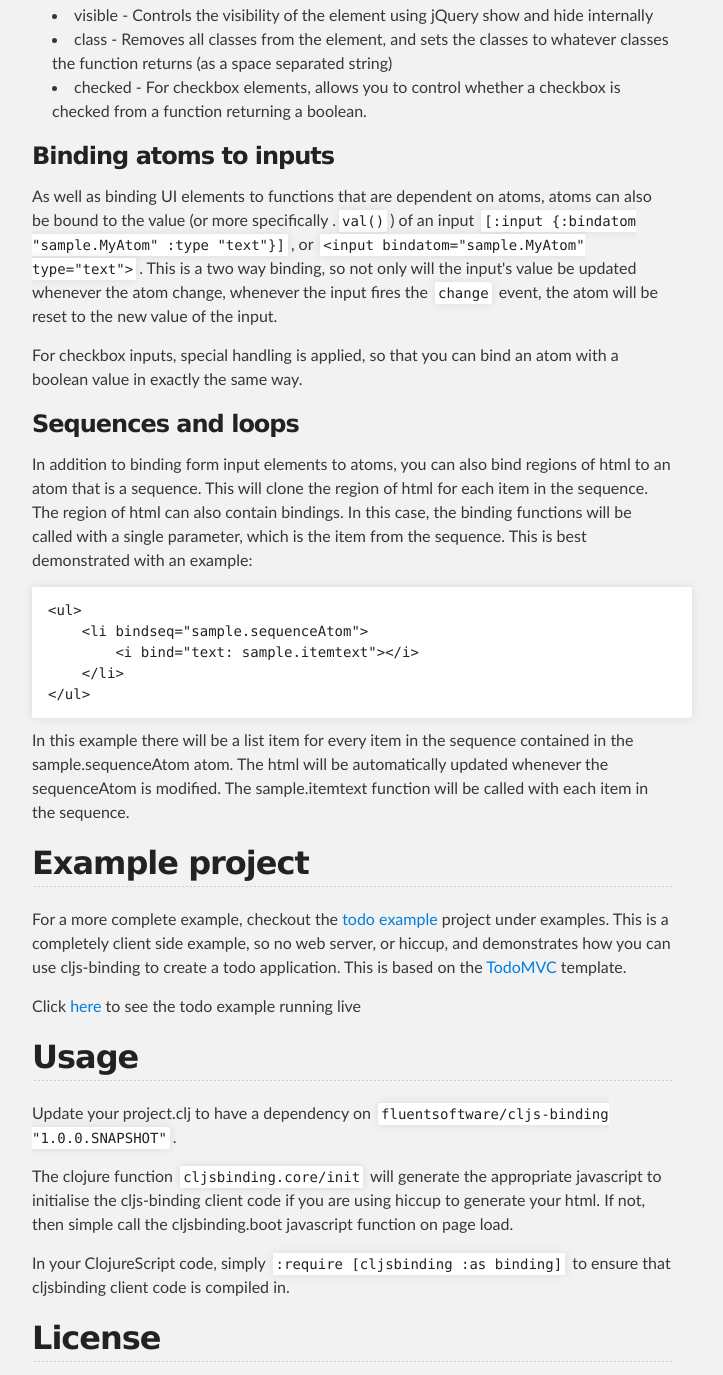
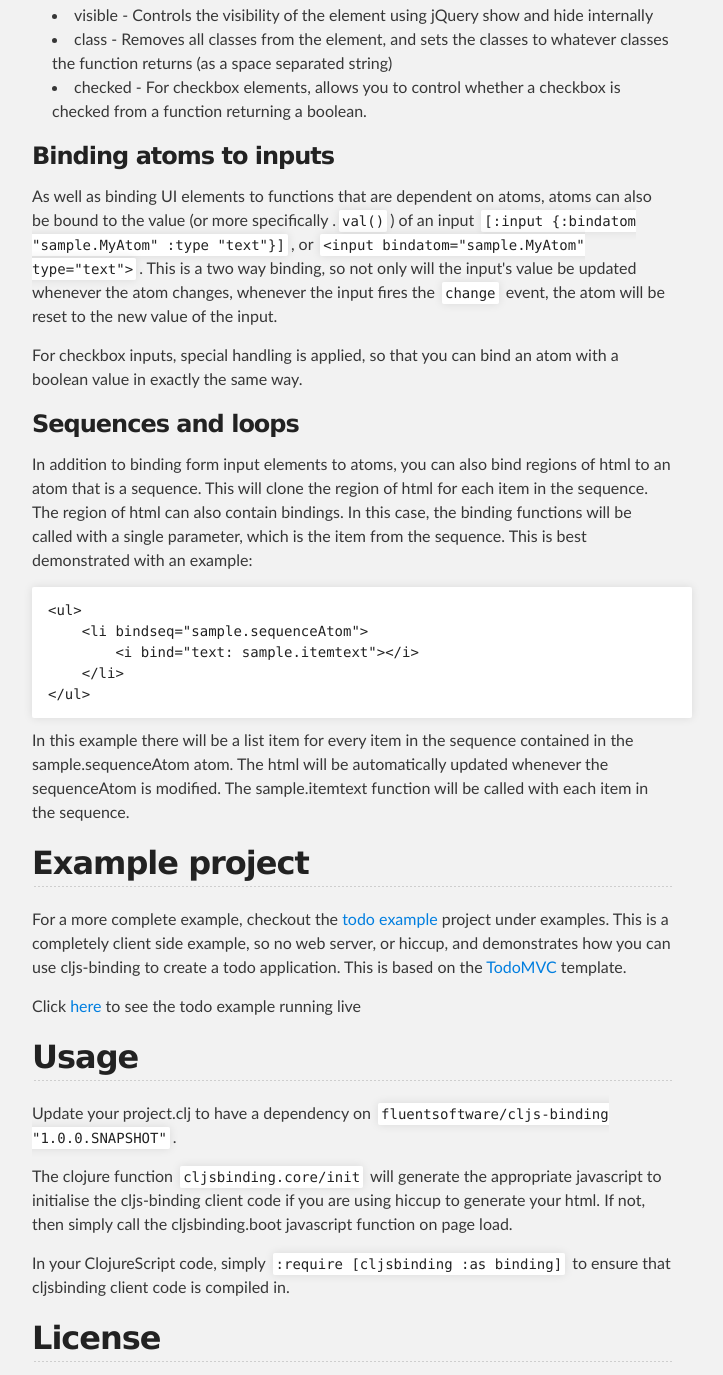
Before and after one commit to fluentforward/cljs-binding, a plain HTML site: page index.html in a window 1280 px wide. Shown: the part 874-2249 px from the top of the page, without its empty margins (288-1011 px from the left). Drawn offline with Linux system fonts and the light colour scheme.

Commit message:
typo fix

```diff
--- a/index.html
+++ b/index.html
@@ -59,7 +59,7 @@
 <li>checked - For checkbox elements, allows you to control whether a checkbox is checked from a function returning a boolean.</li>
 </ul><h3>Binding atoms to inputs</h3>
 
-<p>As well as binding UI elements to functions that are dependent on atoms, atoms can also be bound to the value (or more specifically .<code>val()</code>) of an input <code>[:input {:bindatom "sample.MyAtom" :type "text"}]</code>, or <code>&lt;input bindatom="sample.MyAtom" type="text"&gt;</code>. This is a two way binding, so not only will the input's value be updated whenever the atom change, whenever the input fires the <code>change</code> event, the atom will be reset to the new value of the input.</p>
+<p>As well as binding UI elements to functions that are dependent on atoms, atoms can also be bound to the value (or more specifically .<code>val()</code>) of an input <code>[:input {:bindatom "sample.MyAtom" :type "text"}]</code>, or <code>&lt;input bindatom="sample.MyAtom" type="text"&gt;</code>. This is a two way binding, so not only will the input's value be updated whenever the atom changes, whenever the input fires the <code>change</code> event, the atom will be reset to the new value of the input.</p>
 
 <p>For checkbox inputs, special handling is applied, so that you can bind an atom with a boolean value in exactly the same way.</p>
 
@@ -85,7 +85,7 @@
 
 <p>Update your project.clj to have a dependency on <code>fluentsoftware/cljs-binding "1.0.0.SNAPSHOT"</code>.</p>
 
-<p>The clojure function <code>cljsbinding.core/init</code> will generate the appropriate javascript to initialise the cljs-binding client code if you are using hiccup to generate your html. If not, then simple call the cljsbinding.boot javascript function on page load.</p>
+<p>The clojure function <code>cljsbinding.core/init</code> will generate the appropriate javascript to initialise the cljs-binding client code if you are using hiccup to generate your html. If not, then simply call the cljsbinding.boot javascript function on page load.</p>
 
 <p>In your ClojureScript code, simply <code>:require [cljsbinding :as binding]</code> to ensure that cljsbinding client code is compiled in.</p>
 
```
